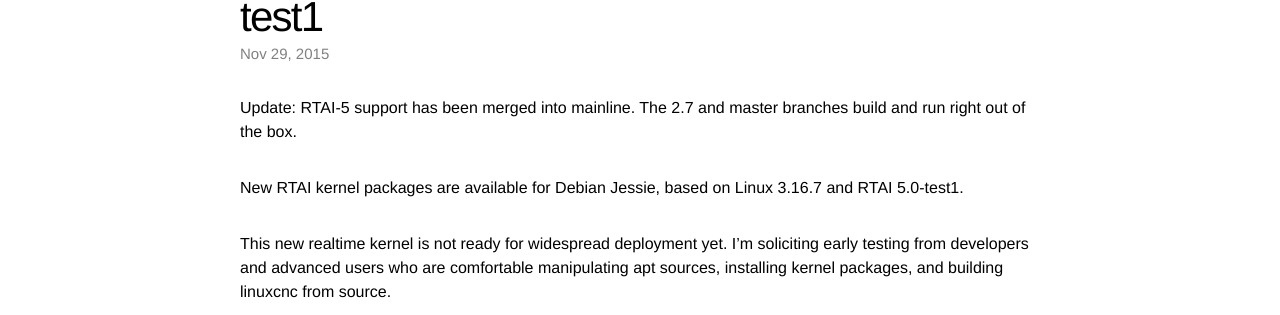
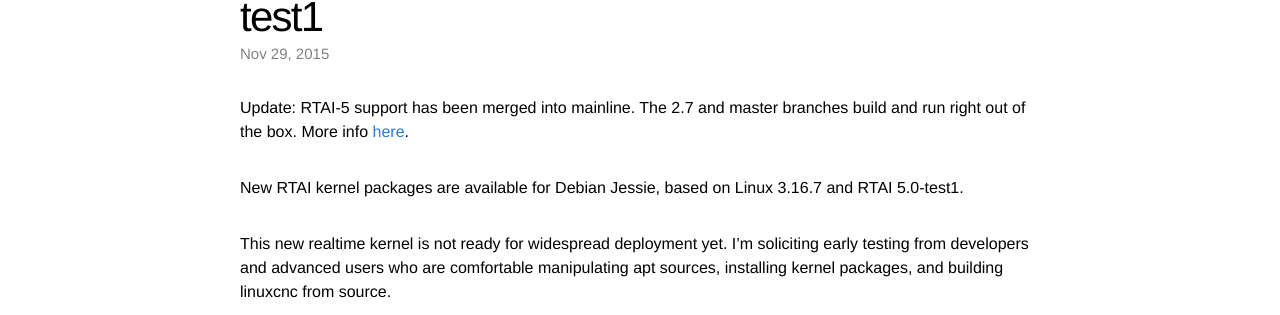
Before and after one commit to LinuxCNC/wlo, a Jekyll site: the page built from _posts/2015-11-29-new-rtai-kernel.md, in a window 1280 px wide. Shown: the part 319-634 px from the top of the page. Built offline with Jekyll 4.4.1, drawn with Linux system fonts in a browser that asks for light colours.

Commit message:
link to new rtai info from old announcement post

```diff
--- a/_posts/2015-11-29-new-rtai-kernel.md
+++ b/_posts/2015-11-29-new-rtai-kernel.md
@@ -3,8 +3,9 @@ layout: post
 title: 'New RTAI kernel: Linux 3.16.7 with RTAI 5.0-test1'
 date: 2015-11-29 10:33:31.000000000 -07:00
 ---
-Update: RTAI-5 support has been merged into mainline.  The 2.7 and master
-branches build and run right out of the box.
+Update: RTAI-5 support has been merged into mainline.  The 2.7
+and master branches build and run right out of the box.  More info
+[here](http://linuxcnc.org/2015/12/30/RTAI-5-support-merged/).
 
 New RTAI kernel packages are available for Debian Jessie, based on Linux
 3.16.7 and RTAI 5.0-test1.
```
